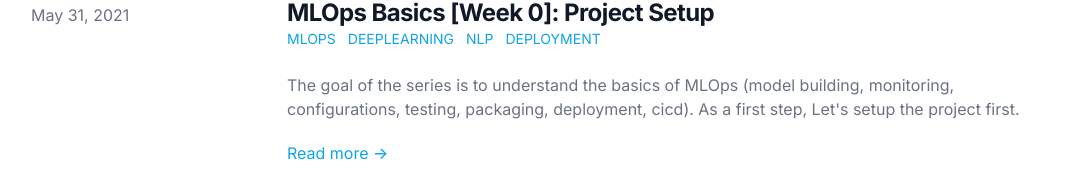
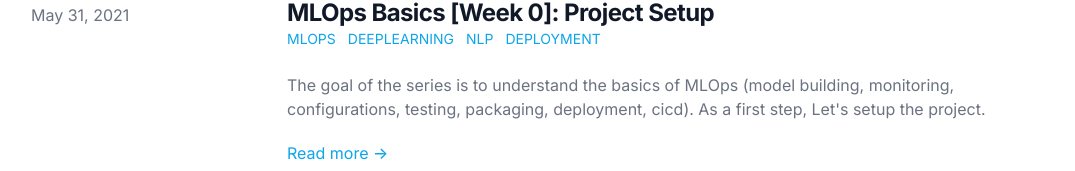
Before and after one commit to graviraja/deep-learning-blogs, a Next.js app: page / in a window 1280 px wide. Shown: the part 324-495 px from the top of the page, without its empty margins (97-1172 px from the left). Built offline with nearby package versions, Linux system fonts and the light colour scheme; what @tailwindcss/typography would draw is missing.

Commit message:
minor fixes

```diff
--- a/data/blog/mlops-project-setup-part1.md
+++ b/data/blog/mlops-project-setup-part1.md
@@ -4,13 +4,13 @@ date: '2021-05-31'
 lastmod: '2021-05-31'
 tags: ['mlops', 'deeplearning', 'nlp', 'deployment']
 draft: false
-summary: "The goal of the series is to understand the basics of MLOps (model building, monitoring, configurations, testing, packaging, deployment, cicd). As a first step, Let's setup the project first."
+summary: "The goal of the series is to understand the basics of MLOps (model building, monitoring, configurations, testing, packaging, deployment, cicd). As a first step, Let's setup the project."
 images: ['/static/images/canada/mountains.jpg', '/static/images/canada/toronto.jpg']
 ---
 
 # 🎬 Start of the series
 
-The goal of the series is to understand the basics of MLOps (model building, monitoring, configurations, testing, packaging, deployment, cicd). As a first step, Let's setup the project first. I am particularly interested towards NLP (personal bias) but the process and tools stays the same irrespective of the project. I will be using a simple classification task.
+The goal of the series is to understand the basics of MLOps (model building, monitoring, configurations, testing, packaging, deployment, cicd). As a first step, Let's setup the project. I am particularly interested towards NLP (personal bias) but the process and tools stays the same irrespective of the project. I will be using a simple classification task.
 
 In this post, I will be going through the following topics:
 
--- a/pages/about.js
+++ b/pages/about.js
@@ -34,7 +34,7 @@ export default function About() {
           <div className="pt-8 pb-8 prose dark:prose-dark max-w-none xl:col-span-2">
             <p>Hey there, welcome!</p>
             <p>
-              I am currently working in <span href="https://www.enterpret.com/">Enterpret</span> as
+              I am currently working at <span href="https://www.enterpret.com/">Enterpret</span> as
               a Founding Engineer - NLP.
             </p>
             <p>
```
